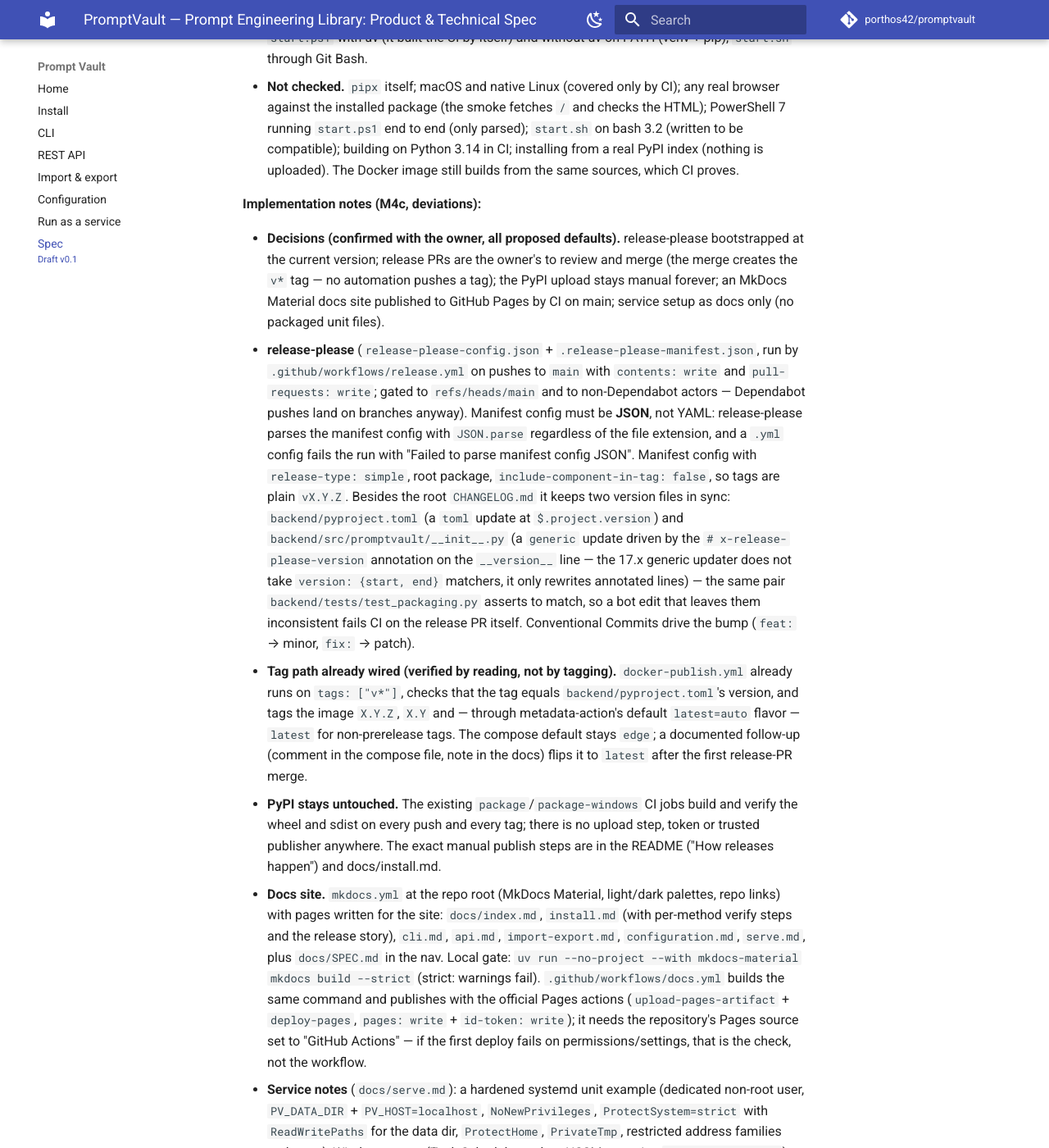
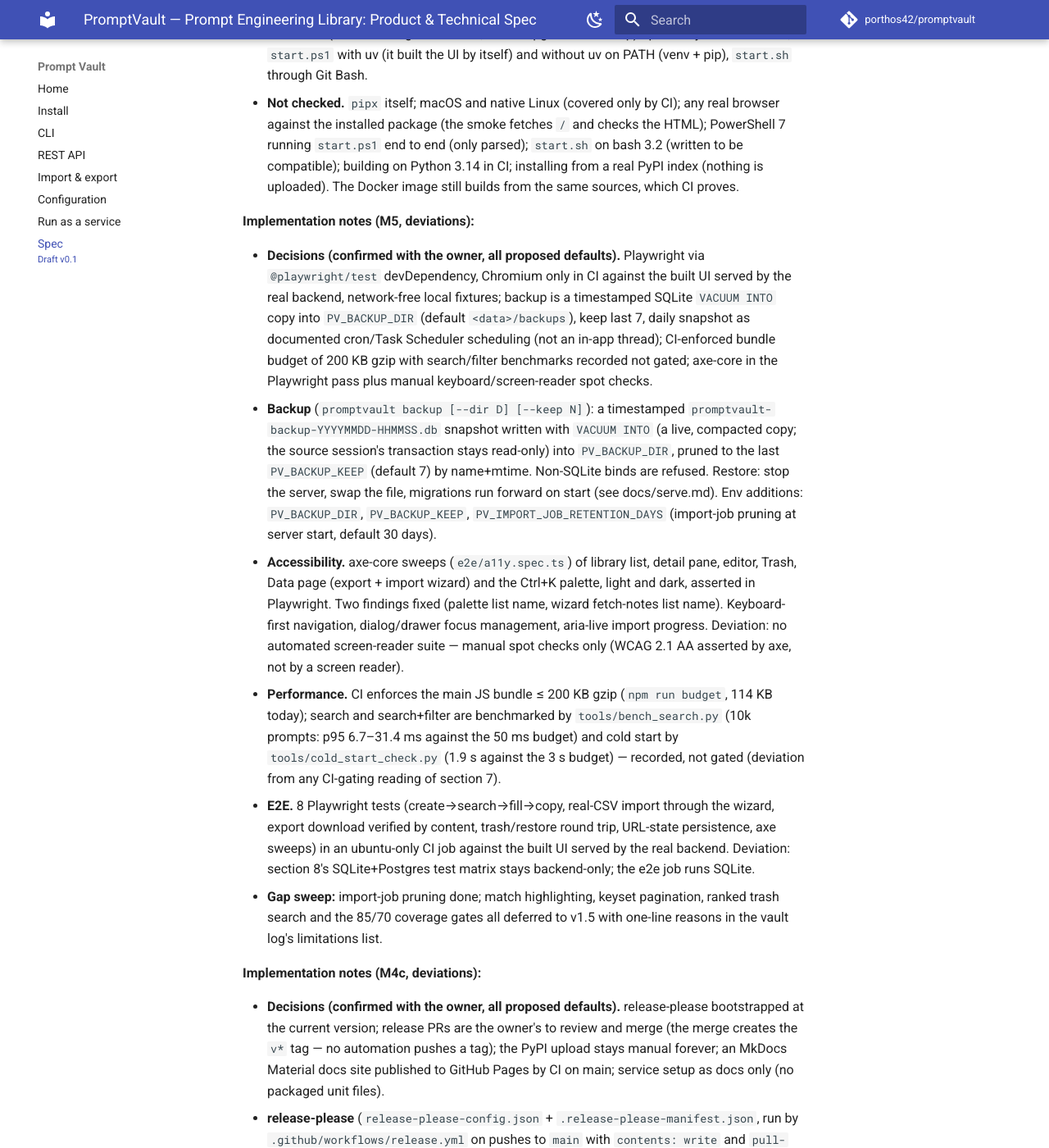
Before and after one commit to porthos42/promptvault, an MkDocs documentation site: the page built from docs/SPEC.md, in a window 1280 px wide and 1400 px high, scrolled down 21970 px. Shown: the whole window at 82% size. Built offline with MkDocs 1.6.1 and Material for MkDocs 9.7.7, drawn with Linux system fonts in a browser that asks for light colours; comment, search, counter and statistics services are not loaded; some of the changed text lies outside the part shown.

Commit message:
docs(spec): M5 implementation notes (a11y, perf, e2e, backup)

```diff
--- a/docs/SPEC.md
+++ b/docs/SPEC.md
@@ -318,7 +318,7 @@
 
 | Workflow | Trigger | Does |
 |---|---|---|
-| `ci.yml` | PR / push | ruff, mypy, pytest (SQLite + Postgres matrix); eslint, tsc, vitest; seed lint; Playwright smoke |
+| `ci.yml` | PR / push | ruff, mypy, pytest (SQLite + Postgres matrix); eslint, tsc, vitest, bundle budget; seed lint; Playwright e2e (ubuntu, chromium, against the built UI served by the real backend) |
 | `docker-publish.yml` | push to main, tag `v*`, PR (build only), manual | Runs `ci.yml` as a gate, then a multi-arch (amd64/arm64) build and push to **GHCR** (`edge`; `X.Y.Z`, `X.Y`, `latest` on a tag), SBOM + provenance, smoke test of the pushed digest (M4a) |
 | `package` and `package-windows` jobs in `ci.yml` | PR / push | Build UI + wheel + sdist, inspect contents, `twine check`, rebuild the wheel from the sdist, install into fresh venvs (py3.11 and 3.13 on Linux, 3.12 on Windows) and run `tools/dist_smoke.py`, run `start.sh` and `start.ps1` (M4b). Never uploads |
 | `release.yml` | push to `main` | release-please: keeps a release PR open that bumps `CHANGELOG.md`, `backend/pyproject.toml` and `promptvault/__init__.py`; **merging the PR pushes the `v*` tag**. Never uploads to PyPI and never pushes a tag itself (M4c) |
@@ -377,6 +377,15 @@
 - **Checked locally (Windows 11).** Wheel and sdist built from a clean copy of the working tree (identical file list to the in-place build); `twine check` passed; install and smoke with `uv pip` on Python 3.11, 3.12 and 3.13, each with and without `xlsx`; plain `venv` + `pip` (Python 3.14, which CI does not cover); `uv tool install` (used instead of pipx, which is not installed on this machine); `uvx --from <wheel>` with and without the extra; a data directory created by M4a code (the same migration chain, so the upgrade is a no-op) opened by the new wheel; `start.ps1` with uv (it built the UI by itself) and without uv on PATH (venv + pip), `start.sh` through Git Bash.
 - **Not checked.** `pipx` itself; macOS and native Linux (covered only by CI); any real browser against the installed package (the smoke fetches `/` and checks the HTML); PowerShell 7 running `start.ps1` end to end (only parsed); `start.sh` on bash 3.2 (written to be compatible); building on Python 3.14 in CI; installing from a real PyPI index (nothing is uploaded). The Docker image still builds from the same sources, which CI proves.
 
+**Implementation notes (M5, deviations):**
+
+- **Decisions (confirmed with the owner, all proposed defaults).** Playwright via `@playwright/test` devDependency, Chromium only in CI against the built UI served by the real backend, network-free local fixtures; backup is a timestamped SQLite `VACUUM INTO` copy into `PV_BACKUP_DIR` (default `<data>/backups`), keep last 7, daily snapshot as documented cron/Task Scheduler scheduling (not an in-app thread); CI-enforced bundle budget of 200 KB gzip with search/filter benchmarks recorded not gated; axe-core in the Playwright pass plus manual keyboard/screen-reader spot checks.
+- **Backup** (`promptvault backup [--dir D] [--keep N]`): a timestamped `promptvault-backup-YYYYMMDD-HHMMSS.db` snapshot written with `VACUUM INTO` (a live, compacted copy; the source session's transaction stays read-only) into `PV_BACKUP_DIR`, pruned to the last `PV_BACKUP_KEEP` (default 7) by name+mtime. Non-SQLite binds are refused. Restore: stop the server, swap the file, migrations run forward on start (see docs/serve.md). Env additions: `PV_BACKUP_DIR`, `PV_BACKUP_KEEP`, `PV_IMPORT_JOB_RETENTION_DAYS` (import-job pruning at server start, default 30 days).
+- **Accessibility.** axe-core sweeps (`e2e/a11y.spec.ts`) of library list, detail pane, editor, Trash, Data page (export + import wizard) and the Ctrl+K palette, light and dark, asserted in Playwright. Two findings fixed (palette list name, wizard fetch-notes list name). Keyboard-first navigation, dialog/drawer focus management, aria-live import progress. Deviation: no automated screen-reader suite — manual spot checks only (WCAG 2.1 AA asserted by axe, not by a screen reader).
+- **Performance.** CI enforces the main JS bundle ≤ 200 KB gzip (`npm run budget`, 114 KB today); search and search+filter are benchmarked by `tools/bench_search.py` (10k prompts: p95 6.7–31.4 ms against the 50 ms budget) and cold start by `tools/cold_start_check.py` (1.9 s against the 3 s budget) — recorded, not gated (deviation from any CI-gating reading of section 7).
+- **E2E.** 8 Playwright tests (create→search→fill→copy, real-CSV import through the wizard, export download verified by content, trash/restore round trip, URL-state persistence, axe sweeps) in an ubuntu-only CI job against the built UI served by the real backend. Deviation: section 8's SQLite+Postgres test matrix stays backend-only; the e2e job runs SQLite.
+- **Gap sweep:** import-job pruning done; match highlighting, keyset pagination, ranked trash search and the 85/70 coverage gates all deferred to v1.5 with one-line reasons in the vault log's limitations list.
+
 **Implementation notes (M4c, deviations):**
 
 - **Decisions (confirmed with the owner, all proposed defaults).** release-please bootstrapped at the current version; release PRs are the owner's to review and merge (the merge creates the `v*` tag — no automation pushes a tag); the PyPI upload stays manual forever; an MkDocs Material docs site published to GitHub Pages by CI on main; service setup as docs only (no packaged unit files).
@@ -407,7 +416,7 @@
 - **Integration:** API against SQLite and Postgres.
 - **E2E:** Playwright covering create → search → fill variables → copy → export.
 - **Seed CI:** the linter plus a check that each category has ≥ 5 prompts.
-- **Coverage gate:** 85% backend, 70% frontend.
+- **Coverage gate:** 85% backend, 70% frontend. (Deviation, M5 sweep: not enforced in CI yet — real coverage was measured as a baseline; the gate is deferred to v1.5 with a reason in the vault log.)
 
 # 9. Milestones
 
```
